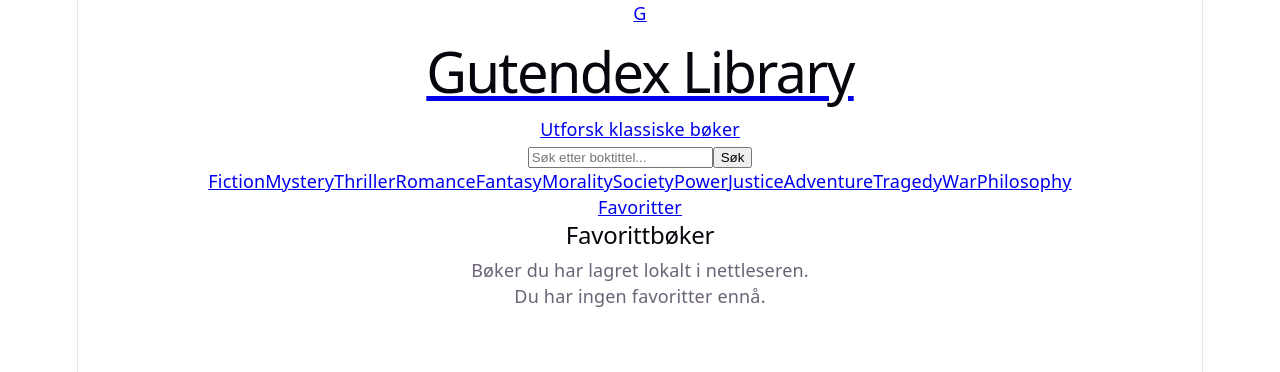
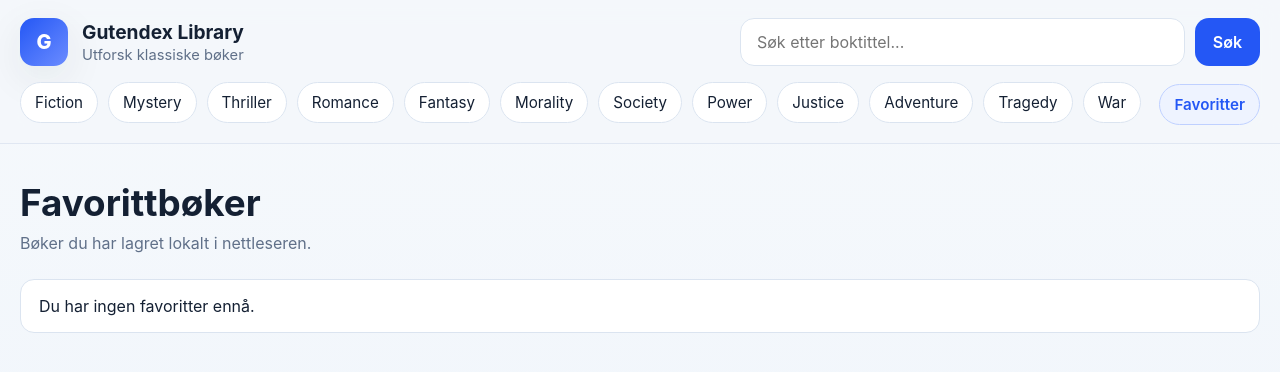
Before and after one commit to ibrahimkodehode-png/Gutendex, a React (Vite) app: page /favorites in a window 1280 px wide. Shown: the top 372 px of the page. Built offline with nearby package versions, Linux system fonts and the light colour scheme.

Commit message:
index.css

```diff
--- a/src/index.css
+++ b/src/index.css
@@ -1,111 +1,450 @@
 :root {
-  --text: #6b6375;
-  --text-h: #08060d;
-  --bg: #fff;
-  --border: #e5e4e7;
-  --code-bg: #f4f3ec;
-  --accent: #aa3bff;
-  --accent-bg: rgba(170, 59, 255, 0.1);
-  --accent-border: rgba(170, 59, 255, 0.5);
-  --social-bg: rgba(244, 243, 236, 0.5);
-  --shadow:
-    rgba(0, 0, 0, 0.1) 0 10px 15px -3px, rgba(0, 0, 0, 0.05) 0 4px 6px -2px;
-
-  --sans: system-ui, 'Segoe UI', Roboto, sans-serif;
-  --heading: system-ui, 'Segoe UI', Roboto, sans-serif;
-  --mono: ui-monospace, Consolas, monospace;
-
-  font: 18px/145% var(--sans);
-  letter-spacing: 0.18px;
-  color-scheme: light dark;
-  color: var(--text);
-  background: var(--bg);
-  font-synthesis: none;
-  text-rendering: optimizeLegibility;
-  -webkit-font-smoothing: antialiased;
-  -moz-osx-font-smoothing: grayscale;
-
-  @media (max-width: 1024px) {
-    font-size: 16px;
-  }
+  --bg: #f4f7fb;
+  --surface: #ffffff;
+  --surface-2: #f8fafc;
+  --text: #142033;
+  --muted: #607089;
+  --line: #dbe4f0;
+  --primary: #2457f5;
+  --primary-dark: #1840be;
+  --accent: #eef3ff;
+  --danger: #c0392b;
+  --shadow: 0 12px 40px rgba(20, 32, 51, 0.08);
+  --radius: 18px;
+  --radius-sm: 12px;
+  --max-width: 1240px;
 }
 
-@media (prefers-color-scheme: dark) {
-  :root {
-    --text: #9ca3af;
-    --text-h: #f3f4f6;
-    --bg: #16171d;
-    --border: #2e303a;
-    --code-bg: #1f2028;
-    --accent: #c084fc;
-    --accent-bg: rgba(192, 132, 252, 0.15);
-    --accent-border: rgba(192, 132, 252, 0.5);
-    --social-bg: rgba(47, 48, 58, 0.5);
-    --shadow:
-      rgba(0, 0, 0, 0.4) 0 10px 15px -3px, rgba(0, 0, 0, 0.25) 0 4px 6px -2px;
-  }
+* {
+  box-sizing: border-box;
+}
 
-  #social .button-icon {
-    filter: invert(1) brightness(2);
-  }
+html {
+  scroll-behavior: smooth;
 }
 
 body {
   margin: 0;
+  font-family: Inter, Arial, sans-serif;
+  background: linear-gradient(180deg, #f6f9fc 0%, #eef4fb 100%);
+  color: var(--text);
 }
 
-#root {
-  width: 1126px;
-  max-width: 100%;
+a {
+  color: inherit;
+  text-decoration: none;
+}
+
+button,
+input {
+  font: inherit;
+}
+
+.app-shell {
+  min-height: 100vh;
+}
+
+.page-content {
+  width: min(var(--max-width), calc(100% - 32px));
   margin: 0 auto;
-  text-align: center;
-  border-inline: 1px solid var(--border);
-  min-height: 100svh;
+  padding: 28px 0 48px;
+}
+
+.site-header {
+  position: sticky;
+  top: 0;
+  z-index: 100;
+  backdrop-filter: blur(14px);
+  background: rgba(244, 247, 251, 0.86);
+  border-bottom: 1px solid rgba(219, 228, 240, 0.8);
+}
+
+.header-top,
+.header-nav {
+  width: min(var(--max-width), calc(100% - 32px));
+  margin: 0 auto;
+}
+
+.header-top {
+  display: flex;
+  align-items: center;
+  justify-content: space-between;
+  gap: 24px;
+  padding: 18px 0 16px;
+}
+
+.brand {
+  display: flex;
+  align-items: center;
+  gap: 14px;
+}
+
+.brand-mark {
+  width: 48px;
+  height: 48px;
+  display: grid;
+  place-items: center;
+  border-radius: 14px;
+  background: linear-gradient(135deg, var(--primary), #6b8cff);
+  color: white;
+  font-size: 1.25rem;
+  font-weight: 800;
+  box-shadow: var(--shadow);
+}
+
+.brand h1 {
+  margin: 0;
+  font-size: 1.2rem;
+}
+
+.brand p {
+  margin: 2px 0 0;
+  color: var(--muted);
+  font-size: 0.92rem;
+}
+
+.search-bar {
+  display: flex;
+  gap: 10px;
+  flex: 1;
+  max-width: 520px;
+}
+
+.search-bar input {
+  flex: 1;
+  min-width: 0;
+  padding: 13px 16px;
+  border-radius: 14px;
+  border: 1px solid var(--line);
+  background: white;
+  outline: none;
+}
+
+.search-bar input:focus {
+  border-color: var(--primary);
+  box-shadow: 0 0 0 4px rgba(36, 87, 245, 0.1);
+}
+
+.search-bar button,
+.primary-btn,
+.secondary-btn,
+.pagination button {
+  border: none;
+  cursor: pointer;
+  transition: 0.2s ease;
+}
+
+.search-bar button,
+.primary-btn {
+  background: var(--primary);
+  color: white;
+}
+
+.search-bar button:hover,
+.primary-btn:hover {
+  background: var(--primary-dark);
+}
+
+.search-bar button {
+  padding: 13px 18px;
+  border-radius: 14px;
+  font-weight: 600;
+}
+
+.header-nav {
+  display: flex;
+  align-items: center;
+  justify-content: space-between;
+  gap: 18px;
+  padding: 0 0 16px;
+}
+
+.category-links {
+  display: flex;
+  gap: 10px;
+  overflow-x: auto;
+  padding-bottom: 4px;
+  scrollbar-width: thin;
+}
+
+.nav-pill,
+.favorites-link {
+  white-space: nowrap;
+  padding: 10px 14px;
+  border-radius: 999px;
+  border: 1px solid var(--line);
+  background: white;
+  color: var(--text);
+  font-size: 0.95rem;
+}
+
+.nav-pill.active,
+.favorites-link.active {
+  background: var(--accent);
+  border-color: #bfd0ff;
+  color: var(--primary);
+  font-weight: 600;
+}
+
+.favorites-link {
+  flex-shrink: 0;
+}
+
+.page-section,
+.details-page {
+  padding-top: 8px;
+}
+
+.page-heading {
+  margin-bottom: 26px;
+}
+
+.page-heading h2 {
+  margin: 0 0 8px;
+  font-size: clamp(1.6rem, 3vw, 2.3rem);
+}
+
+.page-heading p {
+  margin: 0;
+  color: var(--muted);
+}
+
+.status-message {
+  margin: 20px 0;
+  padding: 16px 18px;
+  border-radius: 14px;
+  background: var(--surface);
+  border: 1px solid var(--line);
+}
+
+.status-message.error {
+  color: var(--danger);
+  border-color: #f0c2bc;
+  background: #fff7f6;
+}
+
+.book-grid {
+  display: grid;
+  grid-template-columns: repeat(auto-fit, minmax(230px, 1fr));
+  gap: 22px;
+}
+
+.book-card {
   display: flex;
   flex-direction: column;
-  box-sizing: border-box;
+  background: var(--surface);
+  border: 1px solid rgba(219, 228, 240, 0.9);
+  border-radius: var(--radius);
+  overflow: hidden;
+  box-shadow: var(--shadow);
+  transition:
+    transform 0.18s ease,
+    box-shadow 0.18s ease;
 }
 
-h1,
-h2 {
-  font-family: var(--heading);
-  font-weight: 500;
-  color: var(--text-h);
+.book-card:hover {
+  transform: translateY(-4px);
+  box-shadow: 0 18px 44px rgba(20, 32, 51, 0.12);
 }
 
-h1 {
-  font-size: 56px;
-  letter-spacing: -1.68px;
-  margin: 32px 0;
-  @media (max-width: 1024px) {
-    font-size: 36px;
-    margin: 20px 0;
+.book-cover-wrap {
+  position: relative;
+  background: var(--surface-2);
+  aspect-ratio: 3 / 4;
+  overflow: hidden;
+}
+
+.book-cover {
+  width: 100%;
+  height: 100%;
+  object-fit: cover;
+  display: block;
+}
+
+.favorite-btn {
+  position: absolute;
+  top: 12px;
+  right: 12px;
+  width: 42px;
+  height: 42px;
+  border-radius: 50%;
+  border: 1px solid rgba(255, 255, 255, 0.9);
+  background: rgba(255, 255, 255, 0.92);
+  cursor: pointer;
+  font-size: 1.3rem;
+}
+
+.favorite-btn.active {
+  color: #f4b400;
+}
+
+.book-card-body {
+  padding: 18px;
+}
+
+.book-card-body h3 {
+  margin: 0 0 12px;
+  font-size: 1.05rem;
+  line-height: 1.4;
+}
+
+.book-card-body p {
+  margin: 0 0 8px;
+  color: var(--muted);
+  line-height: 1.5;
+}
+
+.pagination {
+  display: flex;
+  justify-content: center;
+  align-items: center;
+  gap: 16px;
+  margin-top: 30px;
+}
+
+.pagination span {
+  font-weight: 600;
+}
+
+.pagination button {
+  padding: 12px 18px;
+  border-radius: 12px;
+  background: white;
+  border: 1px solid var(--line);
+}
+
+.pagination button:disabled {
+  opacity: 0.5;
+  cursor: not-allowed;
+}
+
+.details-card {
+  display: grid;
+  grid-template-columns: 340px 1fr;
+  gap: 30px;
+  background: var(--surface);
+  border: 1px solid var(--line);
+  border-radius: 24px;
+  padding: 24px;
+  box-shadow: var(--shadow);
+}
+
+.details-image-wrap {
+  background: var(--surface-2);
+  border-radius: 18px;
+  overflow: hidden;
+}
+
+.details-image {
+  width: 100%;
+  display: block;
+  object-fit: cover;
+}
+
+.details-label {
+  display: inline-block;
+  margin-bottom: 10px;
+  padding: 8px 12px;
+  border-radius: 999px;
+  background: var(--accent);
+  color: var(--primary);
+  font-weight: 600;
+  font-size: 0.9rem;
+}
+
+.details-content h2 {
+  margin: 0 0 16px;
+  font-size: clamp(1.8rem, 3vw, 2.6rem);
+  line-height: 1.2;
+}
+
+.details-meta {
+  display: grid;
+  gap: 10px;
+  margin-bottom: 24px;
+}
+
+.details-meta p {
+  margin: 0;
+  color: var(--muted);
+  line-height: 1.6;
+}
+
+.details-actions {
+  display: flex;
+  flex-wrap: wrap;
+  gap: 12px;
+}
+
+.primary-btn,
+.secondary-btn {
+  display: inline-flex;
+  align-items: center;
+  justify-content: center;
+  min-height: 48px;
+  padding: 0 18px;
+  border-radius: 14px;
+  font-weight: 600;
+}
+
+.secondary-btn {
+  background: white;
+  border: 1px solid var(--line);
+  color: var(--text);
+}
+
+.secondary-btn:hover {
+  background: #f7faff;
+}
+
+@media (max-width: 920px) {
+  .header-top {
+    flex-direction: column;
+    align-items: stretch;
+  }
+
+  .search-bar {
+    max-width: none;
+  }
+
+  .header-nav {
+    flex-direction: column;
+    align-items: stretch;
+  }
+
+  .favorites-link {
+    width: fit-content;
+  }
+
+  .details-card {
+    grid-template-columns: 1fr;
+  }
+
+  .details-image-wrap {
+    max-width: 360px;
   }
 }
-h2 {
-  font-size: 24px;
-  line-height: 118%;
-  letter-spacing: -0.24px;
-  margin: 0 0 8px;
-  @media (max-width: 1024px) {
-    font-size: 20px;
+
+@media (max-width: 640px) {
+  .page-content,
+  .header-top,
+  .header-nav {
+    width: min(calc(100% - 24px), var(--max-width));
+  }
+
+  .search-bar {
+    flex-direction: column;
+  }
+
+  .search-bar button {
+    width: 100%;
+  }
+
+  .book-grid {
+    grid-template-columns: 1fr;
+  }
+
+  .details-card {
+    padding: 18px;
   }
 }
-p {
-  margin: 0;
-}
-
-code,
-.counter {
-  font-family: var(--mono);
-  display: inline-flex;
-  border-radius: 4px;
-  color: var(--text-h);
-}
-
-code {
-  font-size: 15px;
-  line-height: 135%;
-  padding: 4px 8px;
-  background: var(--code-bg);
-}
```
